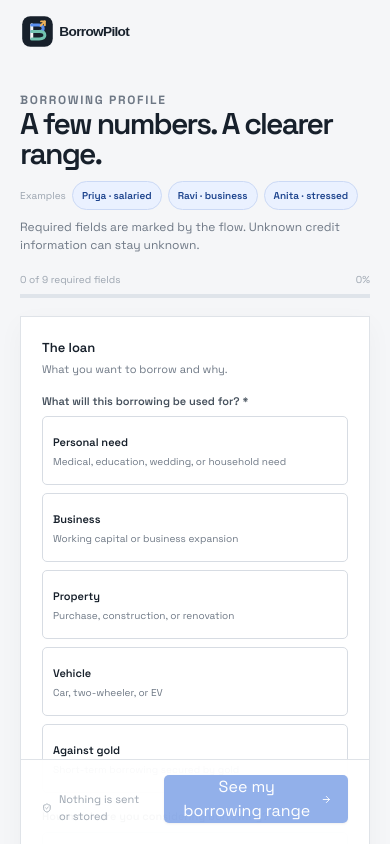
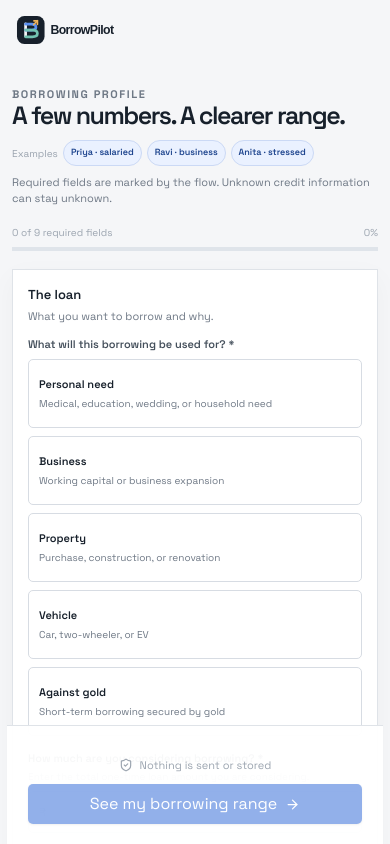
Before and after one commit to vinitngr/BorrowPilot, a React (Vite) app: page / in a window 390 px wide. Both pictures are taken after a click on the button "Check my borrowing range". Shown: the top 844 px of the page. Built offline with nearby package versions, Linux system fonts and the light colour scheme.

Commit message:
feat(ui): polish mobile flow and question guidance

```diff
--- a/src/styles.css
+++ b/src/styles.css
@@ -295,3 +295,59 @@ h1 { margin: 0; max-width: 690px; font-size: clamp(3.25rem, 6.2vw, 6.6rem); font
   .home-actions > * { width: 100%; }
   .home-actions button { justify-content: center; }
 }
+
+/* Phone-only layout corrections. Desktop stays unchanged above this breakpoint. */
+@media (max-width: 600px) {
+  .app-header { padding-left: 15px; padding-right: 15px; }
+  .brand img { width: 128px; }
+  .app-main { min-width: 0; padding: 18px 12px 24px; }
+  .form-shell, .dashboard-shell { width: 100%; min-width: 0; }
+  .form-head h2, .dashboard-head h2 { font-size: 25px; line-height: 1.05; overflow-wrap: anywhere; }
+  .form-head p, .dashboard-head p { font-size: 11px; }
+  .example-badges { gap: 5px; }
+  .example-badges button { padding: 5px 7px; font-size: 9px; }
+  .form-card { padding: 15px; }
+  .form-section + .form-section { margin-top: 18px; padding-top: 17px; }
+  .form-section > p { margin-bottom: 12px; }
+  .field label { line-height: 1.35; }
+  .field-help { max-width: 100%; overflow-wrap: anywhere; }
+  .form-actions { flex-direction: column; align-items: stretch; gap: 11px; }
+  .form-actions .hero-footnote { justify-content: center; }
+  .form-actions .button, .form-actions button { width: 100%; white-space: normal; }
+  .dashboard-head .header-actions { display: flex; flex-wrap: wrap; gap: 7px; }
+  .confidence-chip { max-width: 100%; overflow-wrap: anywhere; }
+  .dashboard-head .header-actions button { margin-left: auto; }
+  .dash-card { padding: 14px; }
+  .verdict-card, .safe-card { min-height: 0; }
+  .verdict-main h1 { font-size: 32px; }
+  .verdict-copy { max-width: none; font-size: 11px; }
+  .safe-card .big-value { margin-top: 20px; font-size: 35px; }
+  .metric-card { grid-column: span 12; min-height: 0; }
+  .metric-card .metric-label { margin-top: 10px; }
+  .metric-card .metric-value { font-size: 23px; }
+  .dash-card h3 { font-size: 16px; line-height: 1.15; overflow-wrap: anywhere; }
+  .card-head { min-width: 0; }
+  .card-head > div { min-width: 0; }
+  .card-note { overflow-wrap: anywhere; }
+  .comparison-labels { align-items: flex-start; flex-wrap: wrap; gap: 4px 10px; line-height: 1.35; }
+  .comparison-labels > * { max-width: 100%; overflow-wrap: anywhere; }
+  .tradeoff-list { gap: 5px; }
+  .tradeoff { min-width: 0; padding: 8px 6px; }
+  .tradeoff strong { font-size: 11px; overflow-wrap: anywhere; }
+  .tradeoff small, .tradeoff span { font-size: 8px; }
+  .comparison-legend { flex-wrap: wrap; gap: 8px 14px; }
+  .stress-box { align-items: flex-start; flex-direction: column; gap: 10px; }
+  .stress-box p { max-width: none; text-align: left; }
+  .signal-grid { gap: 14px; }
+  .signal-grid li { overflow-wrap: anywhere; }
+  .negotiation-card .card-head { gap: 14px; }
+  .negotiation-card .card-head button { width: 100%; }
+  .negotiation-grid { gap: 6px; }
+  .negotiation-item { min-width: 0; padding: 8px; }
+  .negotiation-item strong { font-size: 11px; overflow-wrap: anywhere; }
+  .bar-label { gap: 7px; }
+  .bar-label span, .bar-label strong { min-width: 0; overflow-wrap: anywhere; }
+  .chart-row { gap: 10px; }
+  .stress-compare-grid { gap: 16px; }
+  .chart-legend { flex-wrap: wrap; gap: 8px 13px; }
+}
--- a/src/types/questions.ts
+++ b/src/types/questions.ts
@@ -39,6 +39,7 @@ export const baseQuestions: Question[] = [
   },
   {
     id: 'requestedAmount', title: 'How much are you considering borrowing?', kind: 'currency', required: true,
+    helpText: 'Enter the total one-time loan amount you are considering.',
     affects: ['verdict', 'amount', 'emi', 'rate'], min: 10000, step: 1000, parse: numberValue,
   },
   {
@@ -69,10 +70,12 @@ export const baseQuestions: Question[] = [
   },
   {
     id: 'age', title: 'How old are you?', kind: 'number', required: true,
+    helpText: 'Enter your age in completed years.',
     affects: ['amount', 'confidence'], min: 18, max: 65, step: 1, parse: numberValue,
   },
   {
-    id: 'dependents', title: 'How many people depend on your income?', kind: 'number', required: true,
+    id: 'dependents', title: 'How many people currently rely on your income?', kind: 'number', required: true,
+    helpText: 'Count children, partner, parents, or anyone else whose essential costs you regularly cover. Enter a number of people, not a rupee amount.',
     affects: ['verdict', 'amount', 'emi'], min: 0, max: 15, step: 1, parse: numberValue,
   },
   {
@@ -85,6 +88,7 @@ export const baseQuestions: Question[] = [
 export const followUpQuestions: Question[] = [
   {
     id: 'incomeYears', title: 'How long have you had this income source?', kind: 'number', required: true,
+    helpText: 'Enter the number of completed years.',
     affects: ['confidence', 'amount', 'rate'], min: 0, max: 50, step: 1, parse: numberValue,
     showWhen: answers => answers.incomeType !== undefined,
   },
```
